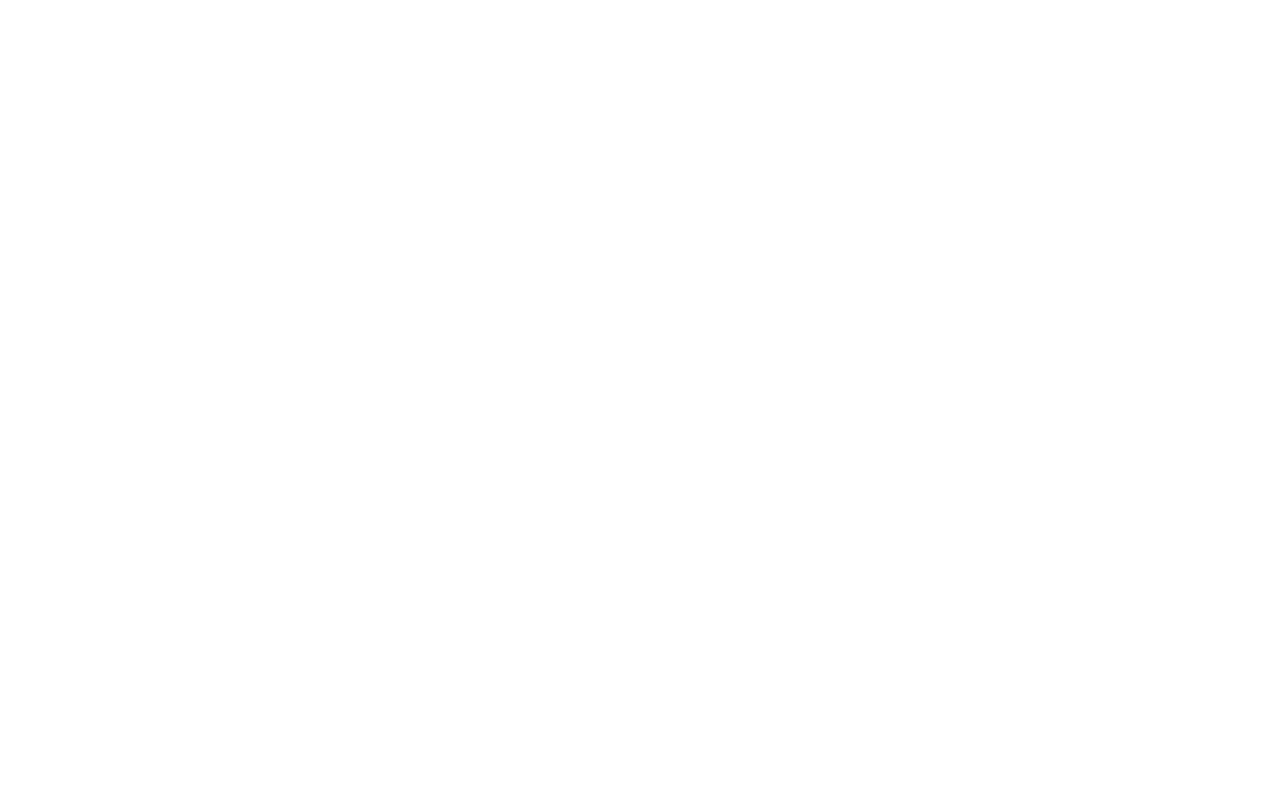
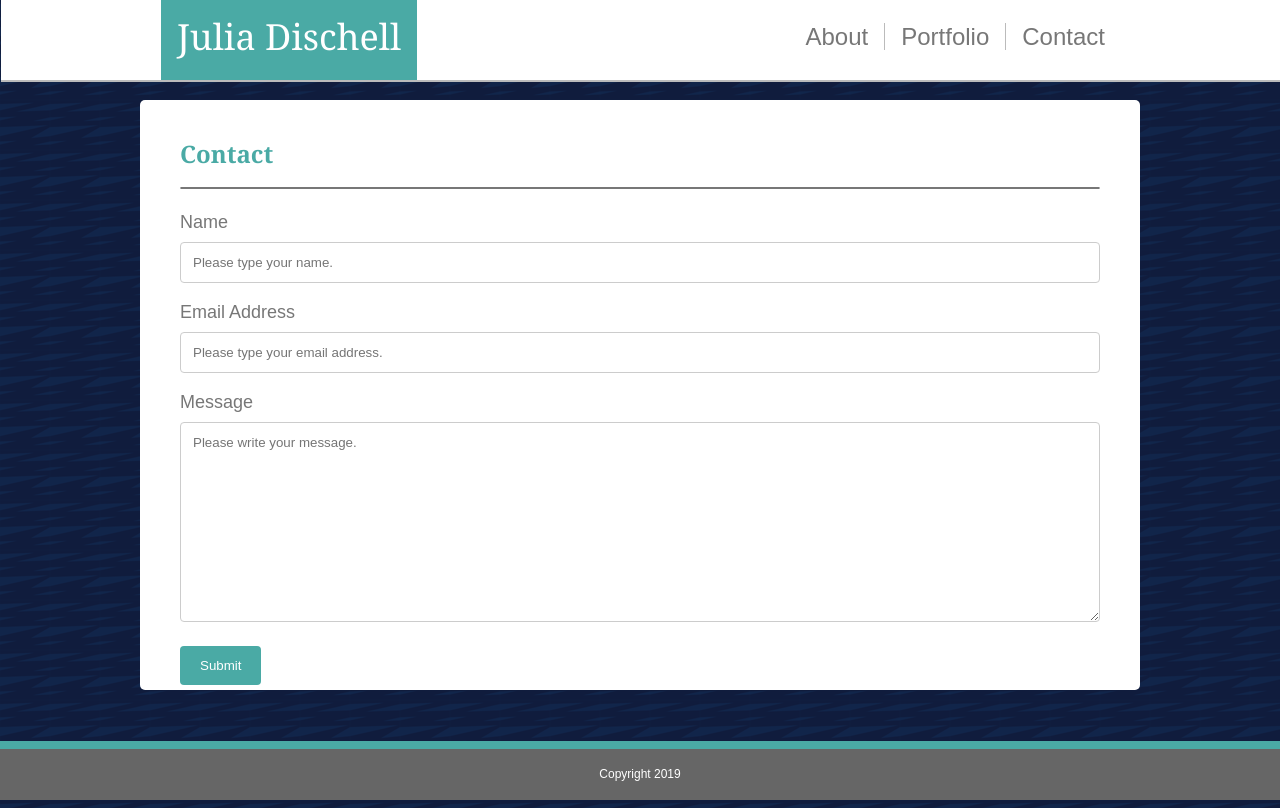
Before and after one commit to JulesDisch/Basic-Portfolio, a plain HTML site: page contact.html in a window 1280 px wide. Drawn offline with Linux system fonts and the light colour scheme.

Commit message:
updates for homework assignment number one

```diff
--- a/assets/css/style.css
+++ b/assets/css/style.css
@@ -1,6 +1,4 @@
 body {
-
-
     font-family: Arial, Helvetica, sans-serif;
     font-size: 18px;
     line-height: 150%;
@@ -8,15 +6,13 @@ body {
     background: #4aaaa5;
     background-image: url("../images/dark-paths.png");
     height: 700px;
-
   }
 
   header {
-
     font-family: Georgia, "Times New Roman", Times, serif;
     background: #ffffff;
     border-color: #cccccc;
-   border-bottom:  2px  solid #bbb;
+    border-bottom:  2px  solid #bbb;
     height: 87px;
     clear: both;
     width: 100%;
@@ -24,17 +20,11 @@ body {
     margin: -7px;
     top: 0;
 
-
   }
-
   nav {
     width: 960px;
     margin: auto;
   }
-
-
-
-
 
   h1 {
     position: relative;
@@ -51,25 +41,18 @@ body {
     z-index: 1;
   }
 
-
     ul {
         list-style-type: none;
         margin: 0;
         padding: 0;
         overflow: hidden;
-
         border-color: #666666;
         background-color: #ffffff;
-
     }
 
     li {
         float: right;
-
-
     }
-
-
 
     li a {
         display: block;
@@ -107,9 +90,9 @@ body {
    }
 
   hr {
-        border: 1px solid #777777;
-     border-radius: 10px;
-     margin: 20px;
+    border: 1px solid #777777;
+    border-radius: 10px;
+    margin: 20px;
   }
 
   h2 {
@@ -127,15 +110,13 @@ body {
     width: 960px;
     height: 550px;
     margin-top: 100px;
-
-
+    border-radius: 5px;
+    padding: 20px;
     background-color: #ffffff;
     border-color: #dddddd;
-
   }
 
   #main-bio,
-  #contact-info,
   #bio-image {
     float: left;
     background-color: #ffffff
@@ -143,10 +124,6 @@ body {
 
   #main-bio {
     width: 100%;
-  }
-
-  #contact-info {
-    width: 30%;
   }
 
   #bio-image {
@@ -167,5 +144,34 @@ body {
       color: white;
       text-align: center;
       font-size: 12px;
+  }
+form {
+    margin: 20px;
+}
 
+input[type=text], select, textarea {
+    width: 100%;
+    padding: 12px;
+    border: 1px solid #ccc;
+    border-radius: 4px;
+    box-sizing: border-box;
+    margin-top: 6px;
+    margin-bottom: 16px;
+    font-family: Arial, Helvetica, sans-serif;
+    resize: vertical;
   }
+
+  input[type=submit] {
+    background-color: #4aaaa5;
+    color: white;
+    padding: 12px 20px;
+    border: none;
+    border-radius: 4px;
+    cursor: pointer;
+    font-family: Arial, Helvetica, sans-serif;
+  }
+
+    input[type=submit]:hover {
+    background-color: #043634;
+    font-family: Arial, Helvetica, sans-serif;
+  }
--- a/contact.html
+++ b/contact.html
@@ -0,0 +1,38 @@
+<!DOCTYPE html>
+<html lang="en-us">
+
+<head>
+    <meta charset="UTF-8">
+    <title>Contact</title>
+    <link rel="stylesheet" type="text/css" href="assets/css/style.css">
+</head>
+<!-- Site Header -->
+<header>
+    <nav>
+        <ul>
+            <li style="float: left"><a class="active" href="#">Julia Dischell</a></li>
+            <li><a style="border-right: none" href="contact.html">Contact</a></li>
+            <li><a href="portfolio.html">Portfolio</a></li>
+            <li><a href="index.html">About</a></li>
+        </ul>
+    </nav>
+</header>
+<div class="container">
+    <h2>Contact</h2>
+    <hr>
+    <form action="action_page.php">
+        <label for="name">Name</label>
+        <input type="text" id="name" name="name" placeholder="Please type your name.">
+        <label for="email">Email Address</label>
+        <input type="text" id="email" name="email" placeholder="Please type your email address.">
+        <label for="message">Message</label>
+        <textarea id="message" name="message" placeholder="Please write your message." style="height:200px"></textarea>
+        <input type="submit" value="Submit">
+    </form>
+</div>
+<footer>
+    <p>Copyright 2019</p>
+</footer>
+</body>
+
+</html>
```
Also changed, not shown: index.html (+1 -1 lines).
